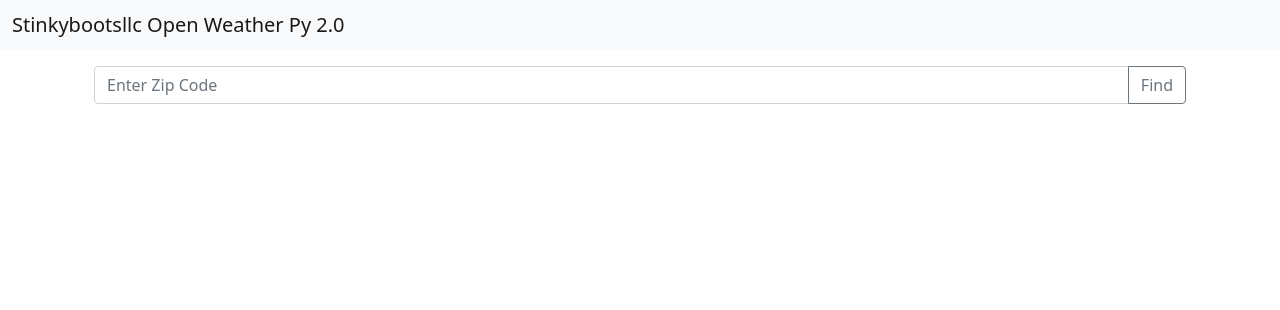
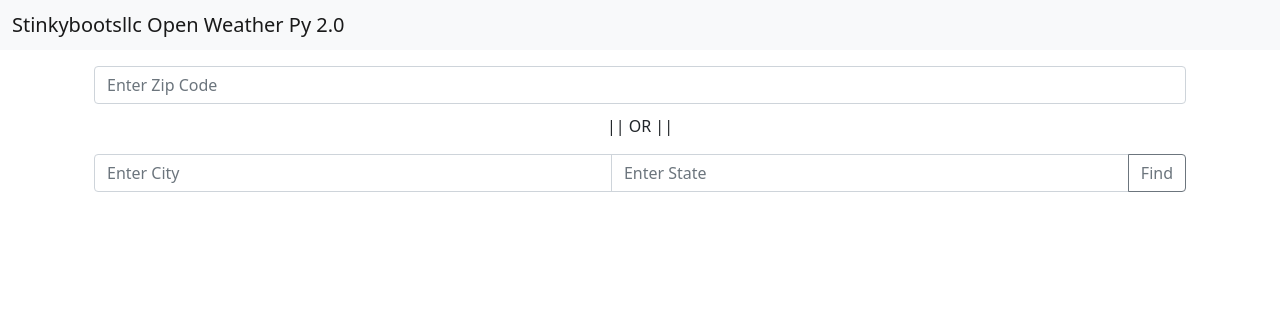
Before and after one commit to stinkyBootsLLC/weather, a Flask app: page / in a window 1280 px wide. Shown: the top 310 px of the page. Run offline with Flask 3, Linux system fonts and the light colour scheme.

Commit message:
search by city name working

```diff
--- a/version_2/app.py
+++ b/version_2/app.py
@@ -23,13 +23,27 @@ def index():
 
     if request.method == 'POST':
 
-        print(request.method)
+
         # wrap with HTML escape
         zipcode = escape(request.form['zip-code'])
+
+
+
+        state = escape(request.form['state'])
+
+        city = escape(request.form['city'])
+
+
+
+
 
         if zipcode:
 
             data = get_weather(zipcode)
+
+        else:
+
+            data = get_weather(city, state)
 
     return render_template("index.html", data=data)
 
--- a/version_2/templates/index.html
+++ b/version_2/templates/index.html
@@ -29,13 +29,33 @@
                     <form action="/" method="post">
 
                         <div class="input-group">
+
                             <input id="zip-code" type="text" class="form-control" pattern="[0-9]*"
                                 placeholder="Enter Zip Code" title="US ZIP Codes only - 12345" maxlength="5"
                                 minlength="5" aria-label="Zip Code" aria-describedby="search-btn" name="zip-code">
+
+                        </div>
+
+                        <div style="padding-top: 10px"></div>
+
+                        <p style="text-align:center">|| OR ||</p>
+
+                        <div class="input-group">
+
+                            <input id="city" type="text" class="form-control" placeholder="Enter City"
+                                title="City Name" aria-label="City" aria-describedby="search-btn"
+                                name="city">
+
+                            <input id="state" type="text" class="form-control" placeholder="Enter State"
+                                title="State Name" aria-label="State" aria-describedby="search-btn"
+                                name="state">
+
                             <button class="btn btn-outline-secondary" id="search-btn">Find</button>
+
                         </div>
 
                     </form>
+
                     <br>
 
                     {% if data %}
@@ -60,7 +80,8 @@
                                         </strong>{{ data.current.pressure }} hPa <br>
                                         <span style="font-size: 8pt;" id="time"> </span>
                                     </p>
-                                    <p class="card-text"><small class="text-muted">{{ data.current.description }}</small></p>
+                                    <p class="card-text"><small class="text-muted">{{ data.current.description
+                                            }}</small></p>
                                 </div>
                             </div>
                         </div>
```
Also changed, not shown: version_2/weather.py (+47 -2 lines).
